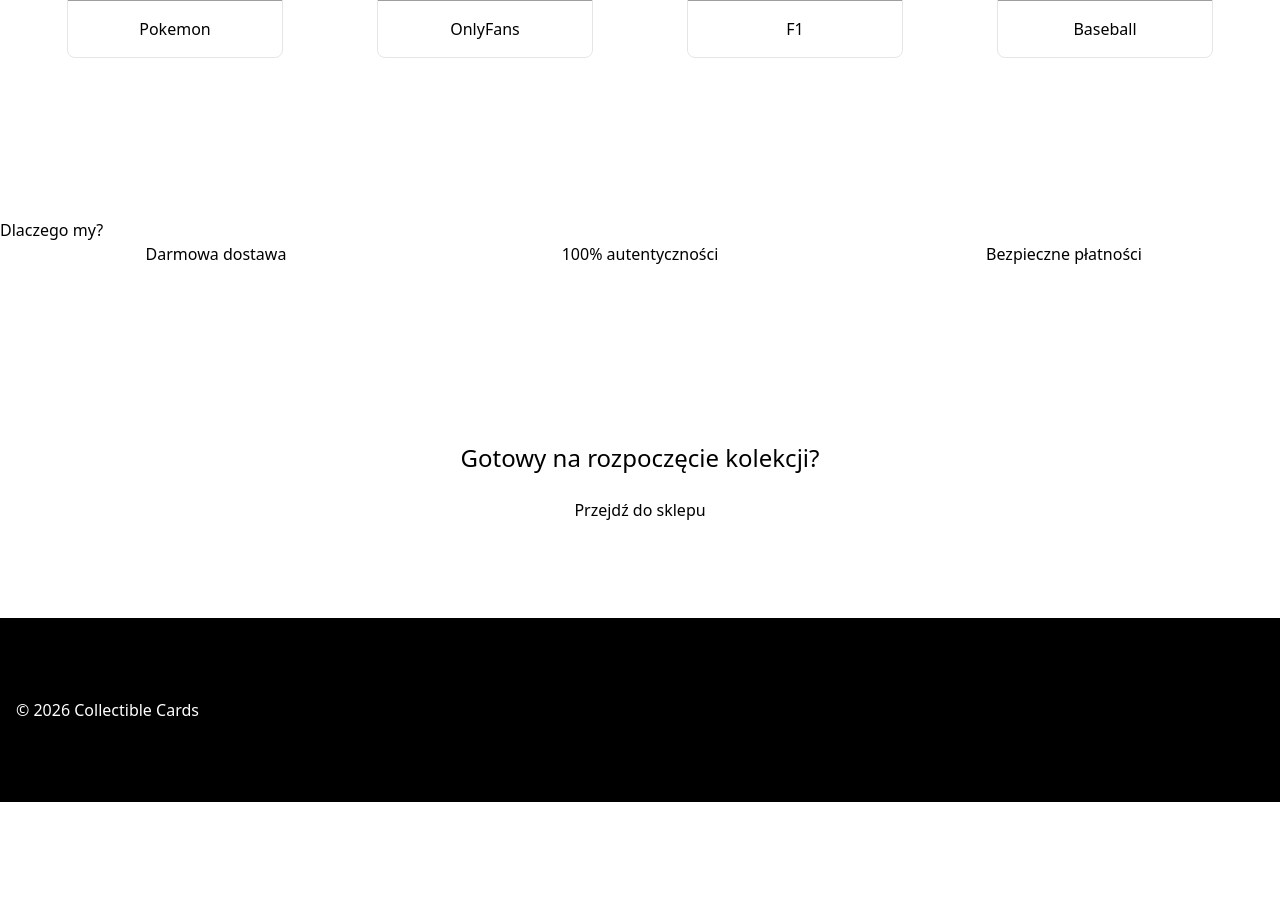
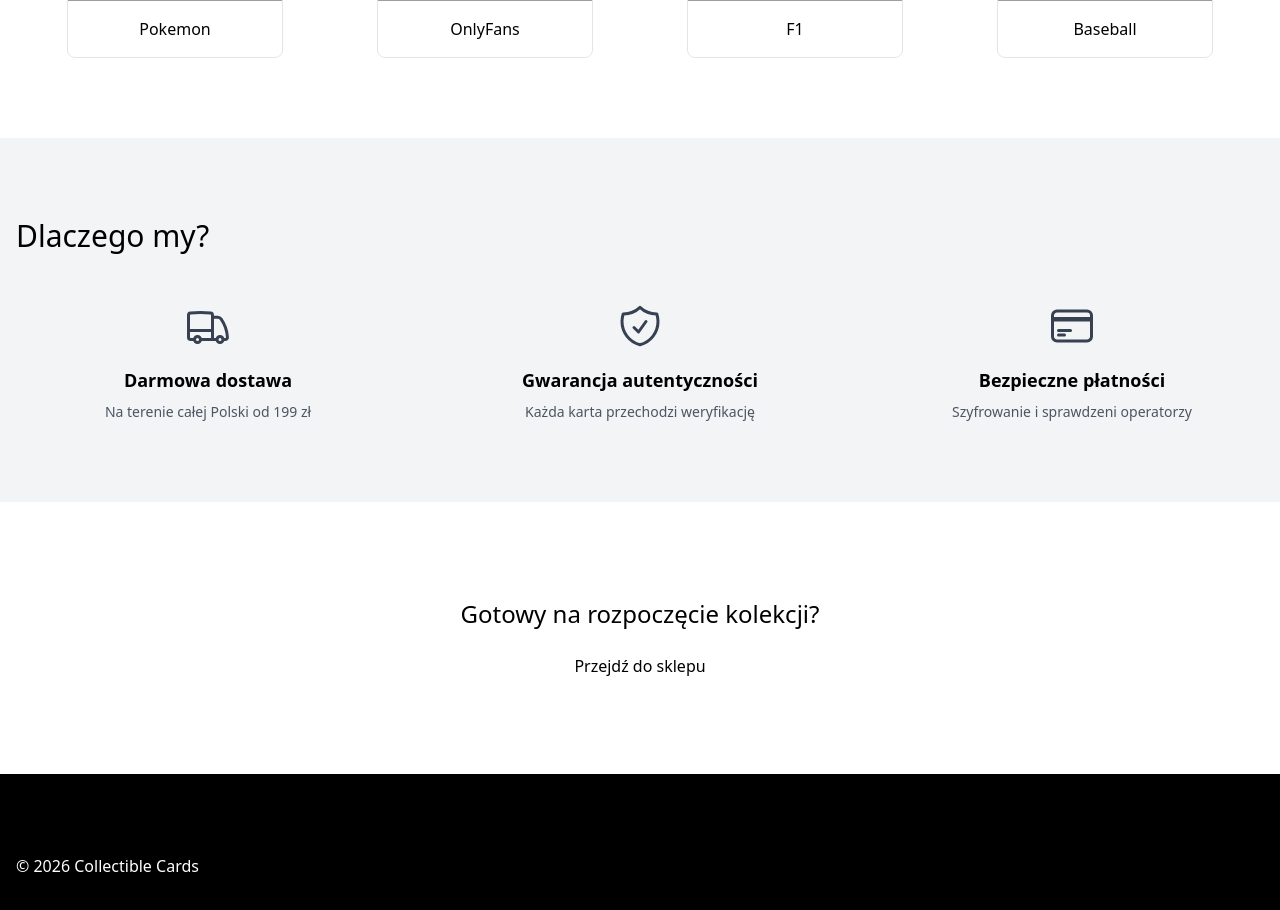
Before and after one commit to k2devOrg/collectible-cards-shop, an Angular app in the folder frontend/web/: page / in a window 1280 px wide. Shown: the part 800-1710 px from the top of the page. Before the commit the page ends 1602 px from the top, so only its background shows below. Built offline with nearby package versions, Linux system fonts and the light colour scheme; grey boxes are pictures that could not be loaded.

Commit message:
feat: trust section ui tweaks

```diff
--- a/frontend/web/src/app/features/marketing/trust/trust-section/trust-section.html
+++ b/frontend/web/src/app/features/marketing/trust/trust-section/trust-section.html
@@ -1,8 +1,78 @@
-<section class="py-16 md:py-20">
-  <h2 class="text-center md:text-left">Dlaczego my?</h2>
-  <div class="grid grid-cols-1 md:grid-cols-3 gap-6 mx-auto px-4 max-w-7xl justify-items-center">
-    <div>Darmowa dostawa</div>
-    <div>100% autentyczności</div>
-    <div>Bezpieczne płatności</div>
+<section class="py-16 md:py-20 bg-gray-100">
+  <div class="max-w-7xl mx-auto px-4">
+    <h2 class="mb-12 text-center md:text-left text-3xl">
+      Dlaczego my?
+    </h2>
+
+    <div class="grid grid-cols-1 md:grid-cols-3 gap-12 text-center">
+      <!-- ITEM -->
+      <div>
+        <svg
+          xmlns="http://www.w3.org/2000/svg"
+          fill="none"
+          viewBox="0 0 24 24"
+          stroke-width="1.5"
+          stroke="currentColor"
+          class="mx-auto mb-4 h-12 w-12 text-gray-700"
+        >
+          <path stroke-linecap="round" stroke-linejoin="round"
+                d="M8.25 18.75a1.5 1.5 0 0 1-3 0m3 0a1.5 1.5 0 0 0-3 0m3 0h6m-9 0H3.375a1.125 1.125 0 0 1-1.125-1.125V14.25m17.25 4.5a1.5 1.5 0 0 1-3 0m3 0a1.5 1.5 0 0 0-3 0m3 0h1.125c.621 0 1.129-.504 1.09-1.124a17.902 17.902 0 0 0-3.213-9.193 2.056 2.056 0 0 0-1.58-.86H14.25M16.5 18.75h-2.25m0-11.177v-.958c0-.568-.422-1.048-.987-1.106a48.554 48.554 0 0 0-10.026 0 1.106 1.106 0 0 0-.987 1.106v7.635m12-6.677v6.677m0 4.5v-4.5m0 0h-12"
+          />
+        </svg>
+
+        <h3 class="mb-2 text-lg font-semibold">
+          Darmowa dostawa
+        </h3>
+        <p class="text-sm text-gray-600">
+          Na terenie całej Polski od 199 zł
+        </p>
+      </div>
+
+      <!-- ITEM -->
+      <div>
+        <svg
+          xmlns="http://www.w3.org/2000/svg"
+          fill="none"
+          viewBox="0 0 24 24"
+          stroke-width="1.5"
+          stroke="currentColor"
+          class="mx-auto mb-4 h-12 w-12 text-gray-700"
+        >
+          <path stroke-linecap="round" stroke-linejoin="round"
+                d="M9 12.75 11.25 15 15 9.75m-3-7.036A11.959 11.959 0 0 1 3.598 6 11.99 11.99 0 0 0 3 9.749c0 5.592 3.824 10.29 9 11.623 5.176-1.332 9-6.03 9-11.622 0-1.31-.21-2.571-.598-3.751h-.152c-3.196 0-6.1-1.248-8.25-3.285Z"
+          />
+        </svg>
+
+        <h3 class="mb-2 text-lg font-semibold">
+          Gwarancja autentyczności
+        </h3>
+        <p class="text-sm text-gray-600">
+          Każda karta przechodzi weryfikację
+        </p>
+      </div>
+
+      <!-- ITEM -->
+      <div>
+        <svg
+          xmlns="http://www.w3.org/2000/svg"
+          fill="none"
+          viewBox="0 0 24 24"
+          stroke-width="1.5"
+          stroke="currentColor"
+          class="mx-auto mb-4 h-12 w-12 text-gray-700"
+        >
+          <path stroke-linecap="round" stroke-linejoin="round"
+                d="M2.25 8.25h19.5M2.25 9h19.5m-16.5 5.25h6m-6 2.25h3m-3.75 3h15a2.25 2.25 0 0 0 2.25-2.25V6.75A2.25 2.25 0 0 0 19.5 4.5h-15a2.25 2.25 0 0 0-2.25 2.25v10.5A2.25 2.25 0 0 0 4.5 19.5Z"
+          />
+        </svg>
+
+        <h3 class="mb-2 text-lg font-semibold">
+          Bezpieczne płatności
+        </h3>
+        <p class="text-sm text-gray-600">
+          Szyfrowanie i sprawdzeni operatorzy
+        </p>
+      </div>
+    </div>
   </div>
 </section>
```
